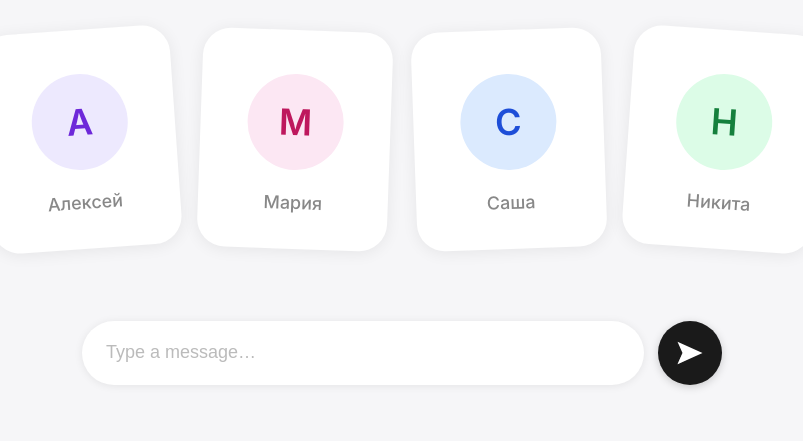
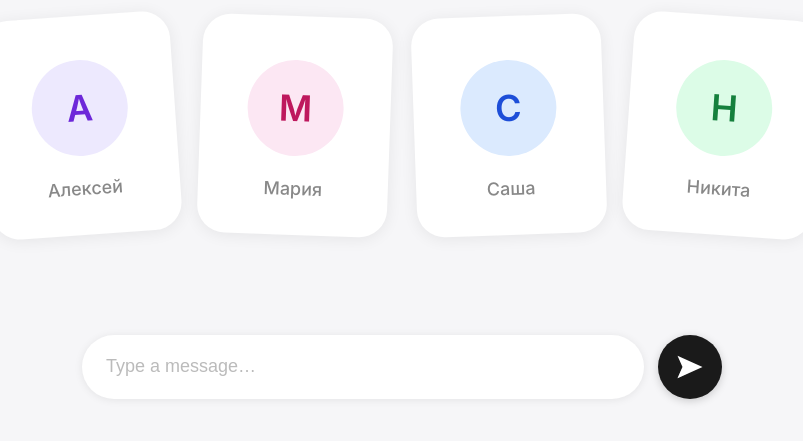
Before and after one commit to varyakolysh2003-dotcom/Plane, a React app in the folder app/: page / in a window 1280 px wide. Shown: the part 193-634 px from the top of the page, without its empty margins (238-1041 px from the left). Built offline with nearby package versions, Linux system fonts and the light colour scheme; the HTML template or start-up script is replaced by a standard one.

Commit message:
Increase gap between cards and input from 72px to 100px
https://claude.ai/code/session_01MD16p9BmbSQJQkncxdnMRa

```diff
--- a/app/src/App.css
+++ b/app/src/App.css
@@ -7,7 +7,7 @@
   flex-direction: column;
   align-items: center;
   justify-content: center;
-  gap: 72px;
+  gap: 100px;
   height: 100dvh;
   background: #f6f6f8;
   font-family: -apple-system, BlinkMacSystemFont, 'Segoe UI', sans-serif;
```
